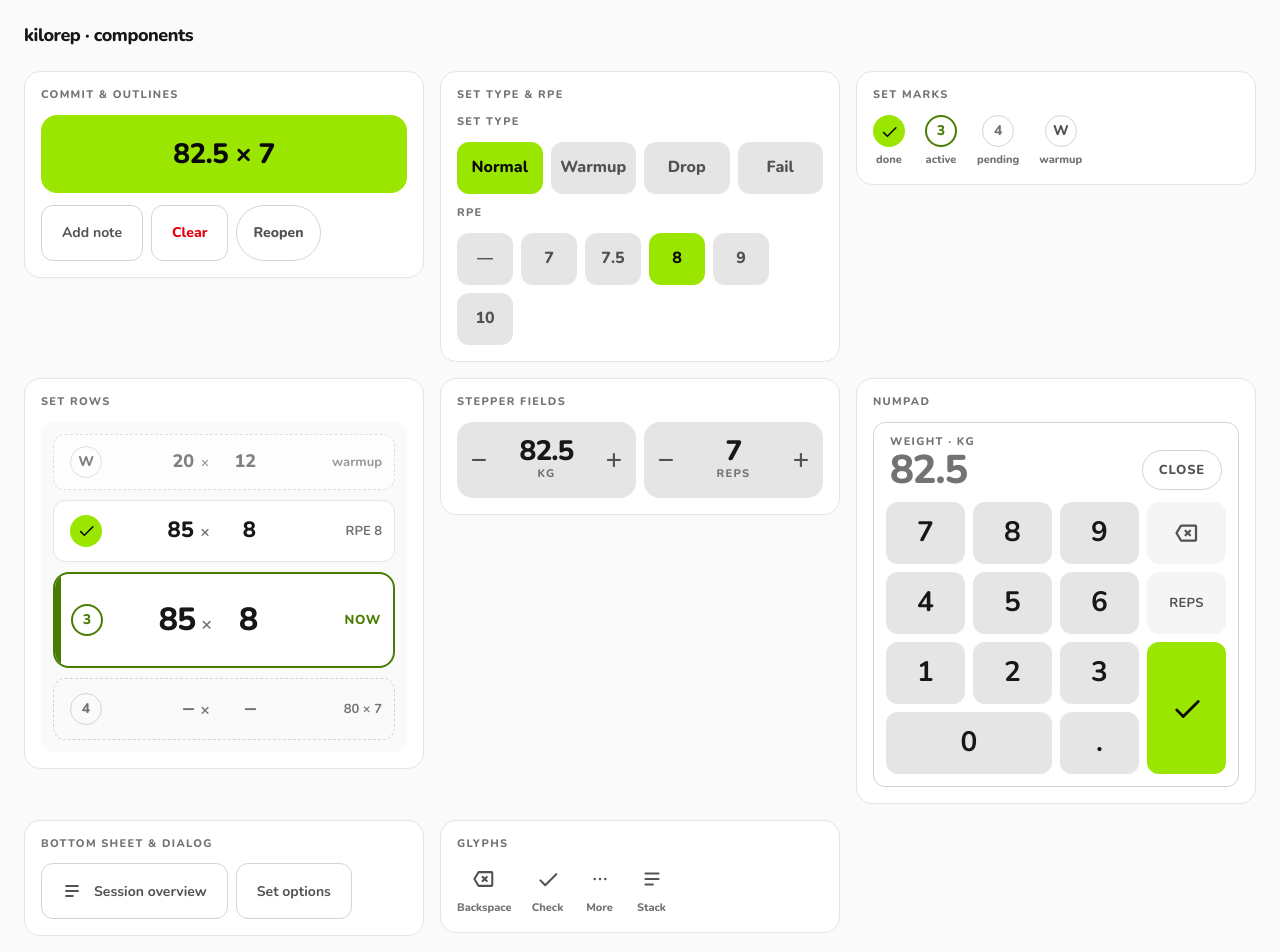
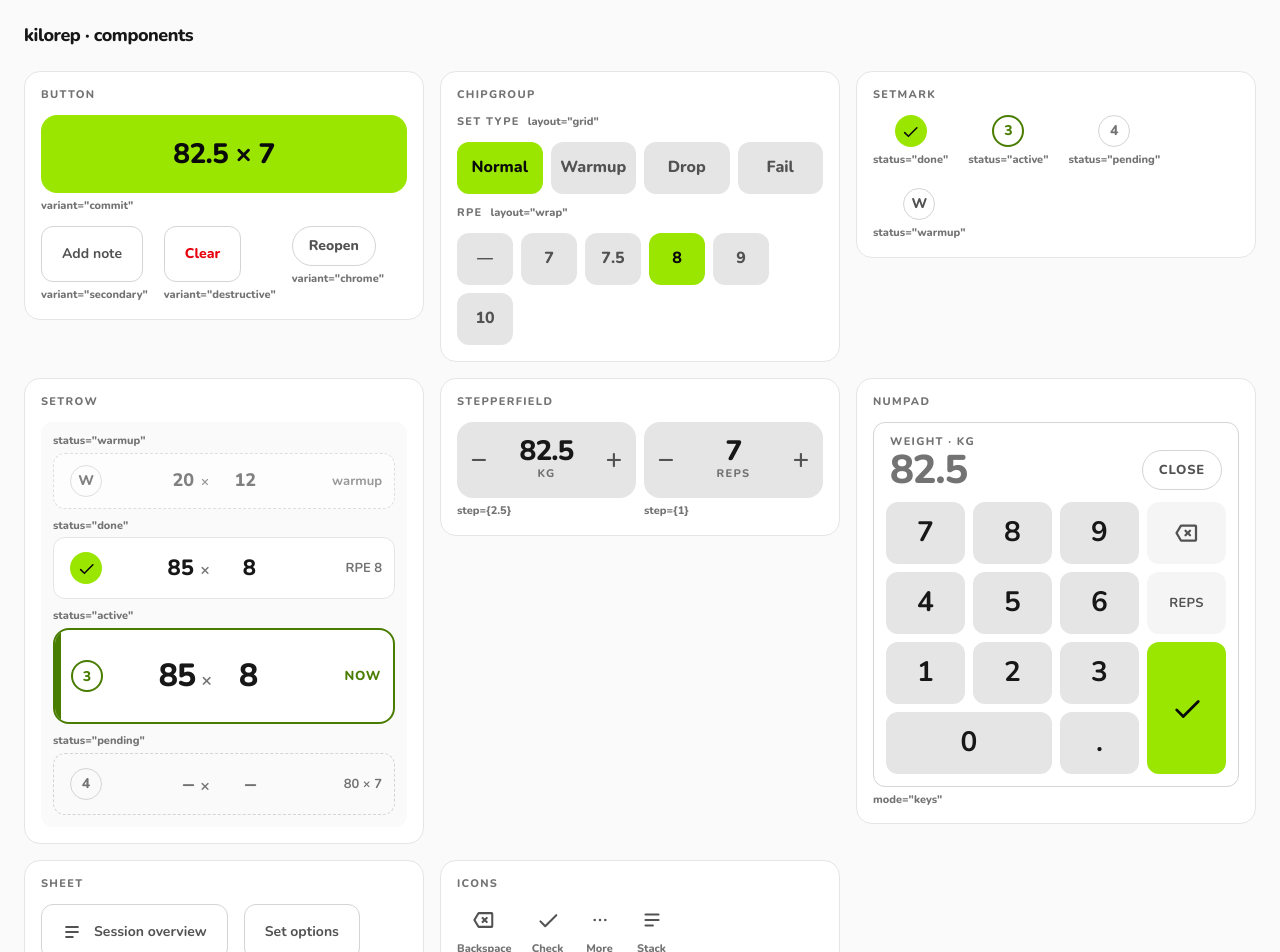
Before and after one commit to ilyasturki/kilorep, a SvelteKit app: page /dev/ui in a window 1280 px wide. Shown: the top 952 px of the page. Built offline with nearby package versions, Linux system fonts and the light colour scheme.

Commit message:
refactor(ui): title styleguide cards by component, label variants

```diff
--- a/src/routes/dev/ui/+page.svelte
+++ b/src/routes/dev/ui/+page.svelte
@@ -14,8 +14,10 @@
 	import Stack from '$lib/ui/icons/Stack.svelte';
 
 	// An overview of the component library: one card per component, everything
-	// live. Tokens and the type scale are not here — src/app.css names them and
-	// docs/DESIGN.md holds the reasoning.
+	// live. A card is titled with the component it renders and every instance
+	// carries the prop that makes it that instance, so the page can be read as
+	// the API rather than as a mock screen. Tokens and the type scale are not
+	// here — src/app.css names them and docs/DESIGN.md holds the reasoning.
 
 	// The page's own furniture. Written out rather than composed at runtime:
 	// Tailwind scans source text, so an arbitrary property it has not seen
@@ -23,6 +25,15 @@
 	const card = 'flex flex-col gap-3 rounded-2xl border border-line-soft bg-surface p-4';
 	const caption = 'text-xs font-extrabold text-ink-faint';
 	const tile = 'grid size-8 place-items-center text-ink-muted';
+	// One instance and the prop that names it.
+	const specimen = 'flex flex-col items-start gap-1.5';
+
+	// `as const` so each `variant` is the literal Button expects, not `string`.
+	const outlined = [
+		{ variant: 'secondary', label: 'Add note' },
+		{ variant: 'destructive', label: 'Clear' },
+		{ variant: 'chrome', label: 'Reopen' }
+	] as const;
 
 	// Typed, so a mistyped status is a compile error rather than a silent cast.
 	const marks: { status: SetStatus; index?: number }[] = [
@@ -30,6 +41,13 @@
 		{ status: 'active', index: 3 },
 		{ status: 'pending', index: 4 },
 		{ status: 'warmup' }
+	];
+
+	// `prop` is spelled out rather than derived from `step`, so the caption
+	// reads as the Svelte one would write at the call site, braces and all.
+	const steppers = [
+		{ prefill: 82.5, label: 'kg', step: 2.5, prop: 'step={2.5}' },
+		{ prefill: 7, label: 'reps', step: 1, prop: 'step={1}' }
 	];
 
 	const exercises = [
@@ -51,17 +69,24 @@
 
 <svelte:head><title>kilorep · components</title></svelte:head>
 
-<!-- Set type and RPE, the two pickers. Shown twice — standalone and inside the
-     options sheet — and the point of the page is that they are the same thing. -->
-{#snippet pickers()}
+<!-- The two ChipGroups. Shown twice — standalone and inside the options sheet —
+     and the point of the page is that they are the same thing. `annotated` is
+     what differs: the card names the props, the sheet is the real screen. -->
+{#snippet pickers(annotated: boolean)}
+	<div class="flex items-baseline gap-2">
 		<h3 class="label-caps">Set type</h3>
+		{#if annotated}<span class={caption}>layout="grid"</span>{/if}
+	</div>
 	<ChipGroup bind:value={setType} layout="grid" label="Set type">
 		<Chip value="normal">Normal</Chip>
 		<Chip value="warmup">Warmup</Chip>
 		<Chip value="drop">Drop</Chip>
 		<Chip value="fail">Fail</Chip>
 	</ChipGroup>
+	<div class="flex items-baseline gap-2">
 		<h3 class="label-caps">RPE</h3>
+		{#if annotated}<span class={caption}>layout="wrap"</span>{/if}
+	</div>
 	<ChipGroup bind:value={rpe} label="RPE">
 		{#each ['—', '7', '7.5', '8', '9', '10'] as value (value)}
 			<Chip {value}>{value}</Chip>
@@ -79,38 +104,49 @@
 			class="grid [grid-template-columns:repeat(auto-fit,minmax(min(100%,22rem),1fr))] items-start gap-4"
 		>
 			<article class={card}>
-				<h2 class="label-caps">Commit &amp; outlines</h2>
+				<h2 class="label-caps">Button</h2>
+				<div class={specimen}>
 					<Button variant="commit" class="w-full">82.5 × 7</Button>
-				<div class="flex flex-wrap gap-2">
-					<Button variant="secondary">Add note</Button>
-					<Button variant="destructive">Clear</Button>
-					<Button variant="chrome">Reopen</Button>
+					<span class={caption}>variant="commit"</span>
 				</div>
-			</article>
-
-			<article class={card}>
-				<h2 class="label-caps">Set type &amp; RPE</h2>
-				{@render pickers()}
-			</article>
-
-			<article class={card}>
-				<h2 class="label-caps">Set marks</h2>
-				<div class="flex flex-wrap items-center gap-5">
-					{#each marks as mark (mark.status)}
-						<div class="flex flex-col items-center gap-1.5">
-							<SetMark status={mark.status} index={mark.index} />
-							<span class={caption}>{mark.status}</span>
+				<div class="flex flex-wrap gap-x-4 gap-y-3">
+					{#each outlined as button (button.variant)}
+						<div class={specimen}>
+							<Button variant={button.variant}>{button.label}</Button>
+							<span class={caption}>variant="{button.variant}"</span>
 						</div>
 					{/each}
 				</div>
 			</article>
 
 			<article class={card}>
-				<h2 class="label-caps">Set rows</h2>
+				<h2 class="label-caps">ChipGroup</h2>
+				{@render pickers(true)}
+			</article>
+
+			<article class={card}>
+				<h2 class="label-caps">SetMark</h2>
+				<div class="flex flex-wrap items-center gap-5">
+					{#each marks as mark (mark.status)}
+						<div class="flex flex-col items-center gap-1.5">
+							<SetMark status={mark.status} index={mark.index} />
+							<span class={caption}>status="{mark.status}"</span>
+						</div>
+					{/each}
+				</div>
+			</article>
+
+			<article class={card}>
+				<h2 class="label-caps">SetRow</h2>
 				<div class="flex flex-col gap-2.5 rounded-xl bg-canvas p-3">
+					<div class="flex flex-col gap-1">
+						<span class={caption}>status="warmup"</span>
 						<SetRow status="warmup" weight={20} reps={12} onoptions={() => (optionsOpen = true)}>
 							{#snippet right()}warmup{/snippet}
 						</SetRow>
+					</div>
+					<div class="flex flex-col gap-1">
+						<span class={caption}>status="done"</span>
 						<SetRow
 							status="done"
 							index={2}
@@ -120,6 +156,9 @@
 						>
 							{#snippet right()}RPE 8{/snippet}
 						</SetRow>
+					</div>
+					<div class="flex flex-col gap-1">
+						<span class={caption}>status="active"</span>
 						<SetRow
 							status="active"
 							index={3}
@@ -127,40 +166,58 @@
 							reps={8}
 							onoptions={() => (optionsOpen = true)}
 						>
-						{#snippet right()}<span class="font-extrabold tracking-wider text-accent-text">NOW</span
+							{#snippet right()}<span class="font-extrabold tracking-wider text-accent-text"
+									>NOW</span
 								>{/snippet}
 						</SetRow>
+					</div>
+					<div class="flex flex-col gap-1">
+						<span class={caption}>status="pending"</span>
 						<SetRow status="pending" index={4} onoptions={() => (optionsOpen = true)}>
 							{#snippet right()}80 × 7{/snippet}
 						</SetRow>
 					</div>
+				</div>
 			</article>
 
 			<article class={card}>
-				<h2 class="label-caps">Stepper fields</h2>
+				<h2 class="label-caps">StepperField</h2>
 				<div class="flex gap-2">
-					<StepperField prefill={82.5} label="kg" step={2.5} class="flex-1" />
-					<StepperField prefill={7} label="reps" step={1} class="flex-1" />
+					{#each steppers as stepper (stepper.label)}
+						<div class="flex flex-1 flex-col gap-1.5">
+							<StepperField prefill={stepper.prefill} label={stepper.label} step={stepper.step} />
+							<span class={caption}>{stepper.prop}</span>
+						</div>
+					{/each}
 				</div>
 			</article>
 
 			<article class={card}>
 				<h2 class="label-caps">Numpad</h2>
+				<div class="flex flex-col gap-1.5">
 					<Numpad mode="keys" label="Weight · kg" placeholder="82.5" />
-			</article>
-
-			<article class={card}>
-				<h2 class="label-caps">Bottom sheet &amp; dialog</h2>
-				<div class="flex flex-wrap gap-2">
-					<Button variant="secondary" onclick={() => (overviewOpen = true)}>
-						<Stack size={20} /> Session overview
-					</Button>
-					<Button variant="secondary" onclick={() => (optionsOpen = true)}>Set options</Button>
+					<span class={caption}>mode="keys"</span>
 				</div>
 			</article>
 
 			<article class={card}>
-				<h2 class="label-caps">Glyphs</h2>
+				<h2 class="label-caps">Sheet</h2>
+				<div class="flex flex-wrap gap-x-4 gap-y-3">
+					<div class={specimen}>
+						<Button variant="secondary" onclick={() => (overviewOpen = true)}>
+							<Stack size={20} /> Session overview
+						</Button>
+						<span class={caption}>title="Session"</span>
+					</div>
+					<div class={specimen}>
+						<Button variant="secondary" onclick={() => (optionsOpen = true)}>Set options</Button>
+						<span class={caption}>title="Set 3"</span>
+					</div>
+				</div>
+			</article>
+
+			<article class={card}>
+				<h2 class="label-caps">Icons</h2>
 				<div class="flex flex-wrap items-center gap-5">
 					<div class="flex flex-col items-center gap-1.5">
 						<div class={tile}><Backspace size={22} /></div>
@@ -205,7 +262,7 @@
 
 <Sheet bind:open={optionsOpen} title="Set 3" description="Bench Press (Barbell)">
 	<div class="flex flex-col gap-4">
-		{@render pickers()}
+		{@render pickers(false)}
 		<div class="flex gap-2">
 			<Button variant="secondary" class="flex-1 justify-start">left shoulder tight</Button>
 			<Button variant="destructive">Clear</Button>
```
Lines whose indentation alone changed are shown as unchanged.
